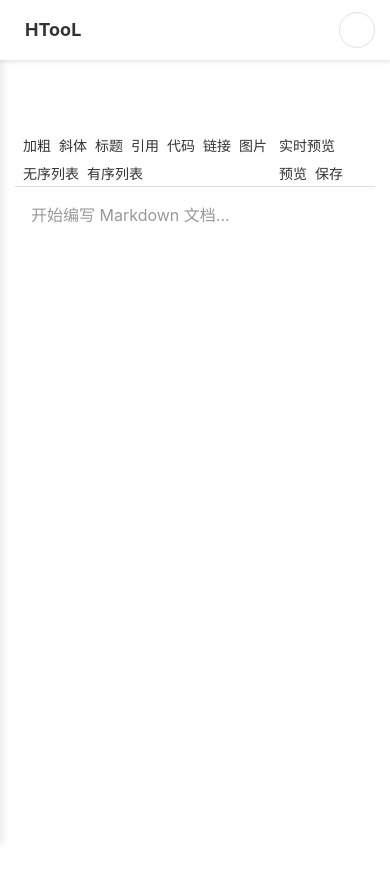
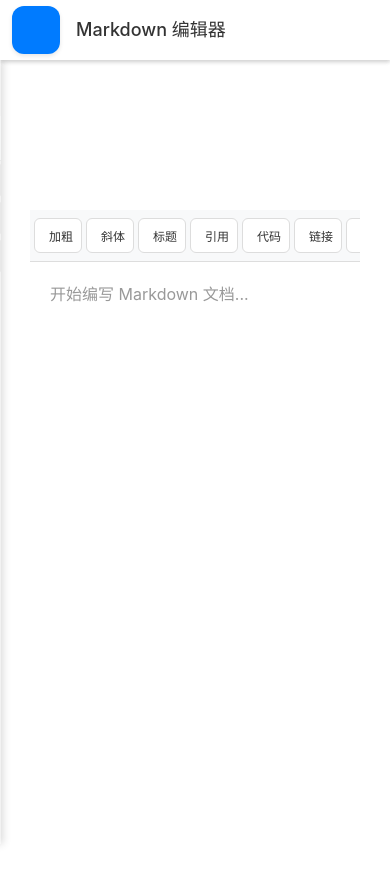
Before and after one commit to Hughhhhcoder/HTooL, a Vue app: page /markdown in a window 390 px wide. Shown: the top 880 px of the page. Before the commit the page ends 844 px from the top, so only its background shows below. Built offline with nearby package versions, Linux system fonts and the light colour scheme.

Commit message:
fix: improve mobile layout and button visibility

```diff
--- a/src/views/MarkdownEditor.vue
+++ b/src/views/MarkdownEditor.vue
@@ -1,7 +1,7 @@
 <template>
   <div class="markdown-editor" :data-view="isEditorView ? 'editor' : 'files'">
-    <!-- 移动端顶部导航栏 -->
-    <div class="mobile-nav" v-if="isMobile">
+    <!-- 统一的顶部导航栏 -->
+    <div class="mobile-nav">
       <button class="menu-button" @click="toggleFileManager">
         <i class="fas fa-bars"></i>
       </button>
@@ -680,151 +680,55 @@ watch(isEditorView, (newValue) => {
   position: relative;
 }
 
-/* 文件管理器 */
+/* 统一的文件管理器样式 */
 .file-manager {
+  position: fixed;
+  top: 60px;
+  left: 0;
   width: 300px;
-  height: 100%;
+  height: calc(100vh - 60px);
   background: #fff;
-  border-right: 1px solid #ddd;
+  z-index: 2500;
+  transform: translateX(-100%);
+  transition: transform 0.3s ease;
+  box-shadow: 2px 0 8px rgba(0,0,0,0.15);
   display: flex;
   flex-direction: column;
-  transition: transform 0.3s ease;
-  flex-shrink: 0;
 }
 
-.file-manager.collapsed {
-  transform: translateX(-100%);
+.file-manager.show {
+  transform: translateX(0);
 }
 
-.file-header {
-  display: flex;
-  justify-content: space-between;
-  align-items: center;
-  padding: 12px;
-  border-bottom: 1px solid #ddd;
+/* 统一的遮罩层样式 */
+.overlay {
+  position: fixed;
+  top: 60px;
+  left: 0;
+  right: 0;
+  bottom: 0;
+  background: rgba(0,0,0,0.4);
+  z-index: 2000;
+  opacity: 0;
+  visibility: hidden;
+  transition: all 0.3s ease;
 }
 
-.file-actions {
-  padding: 12px;
+.overlay.show {
+  opacity: 1;
+  visibility: visible;
+}
+
+/* 统一的编辑器容器样式 */
+.editor-container {
+  margin-top: 60px;
+  height: calc(100vh - 60px);
+  width: 100%;
+  position: relative;
+  background: #fff;
+  z-index: 1;
   display: flex;
   flex-direction: column;
-  gap: 8px;
-}
-
-.file-tree {
-  flex: 1;
-  overflow-y: auto;
-  padding: 12px;
-}
-
-.file-item {
-  display: flex;
-  align-items: center;
-  padding: 8px 12px;
-  cursor: pointer;
-  transition: all 0.2s;
-  border-radius: 4px;
-  margin: 2px 0;
-  position: relative;
-}
-
-.file-item:hover {
-  background: #f8f9fa;
-}
-
-.file-item.is-selected {
-  background: #e9ecef;
-}
-
-.file-item i {
-  width: 20px;
-  text-align: center;
-  margin-right: 8px;
-}
-
-.file-item .file-name {
-  flex: 1;
-  overflow: hidden;
-  text-overflow: ellipsis;
-  white-space: nowrap;
-}
-
-.file-item .file-actions,
-.file-item .folder-actions {
-  display: flex;
-  gap: 4px;
-  opacity: 1 !important;
-  padding: 0 !important;
-  margin-left: 8px !important;
-}
-
-.file-item .action-button {
-  display: inline-flex !important;
-  align-items: center !important;
-  justify-content: center !important;
-  gap: 4px !important;
-  padding: 4px 8px !important;
-  background-color: #f8f9fa !important;
-  border: 1px solid #ddd !important;
-  border-radius: 4px !important;
-  color: #666 !important;
-  cursor: pointer !important;
-  min-width: 64px !important;
-  height: 28px !important;
-  white-space: nowrap !important;
-}
-
-.file-item .action-button i {
-  margin: 0 !important;
-  font-size: 14px !important;
-  width: 14px !important;
-  text-align: center !important;
-  color: inherit !important;
-}
-
-.file-item .action-button span {
-  font-size: 12px !important;
-  color: inherit !important;
-  display: inline-block !important;
-}
-
-/* 文件管理操作按钮 */
-.file-manager .file-actions .action-button {
-  display: flex;
-  align-items: center;
-  gap: 8px;
-  padding: 8px 12px;
-  background: #f8f9fa;
-  border: 1px solid #ddd;
-  border-radius: 4px;
-  color: #333;
-  cursor: pointer;
-  transition: all 0.2s;
-  width: 100%;
-}
-
-.file-manager .file-actions .action-button:hover {
-  background: #e9ecef;
-  border-color: #ced4da;
-}
-
-.file-manager .file-actions .action-button i {
-  font-size: 16px;
-}
-
-.file-manager .file-actions .action-button span {
-  font-size: 14px;
-}
-
-/* 编辑器容器 */
-.editor-container {
-  flex: 1;
-  display: flex;
-  flex-direction: column;
-  border: 1px solid #ddd;
-  border-radius: 4px;
-  overflow: hidden;
-  margin-left: 20px;
 }
 
 .toolbar {
@@ -841,27 +745,142 @@ watch(isEditorView, (newValue) => {
   flex-wrap: wrap;
 }
 
-button {
-  margin: 0;
-  padding: 0;
-  border: none;
-  background: none;
-  font: inherit;
-  color: inherit;
-  line-height: normal;
+/* 工具栏按钮样式 */
+.format-buttons button,
+.view-buttons button {
+  display: flex;
+  align-items: center;
+  gap: 6px;
+  padding: 8px 12px;
+  border: 1px solid #ddd;
+  border-radius: 6px;
+  background: #fff;
+  color: #333;
+  cursor: pointer;
+  transition: all 0.2s ease;
+  min-width: 80px;
+  justify-content: center;
 }
 
-button i {
-  font-size: 14px;
+.format-buttons button:hover,
+.view-buttons button:hover {
+  background: #f0f0f0;
 }
 
-button span {
-  font-size: 14px;
+.format-buttons button i,
+.view-buttons button i {
+  font-size: 16px;
+  color: #666;
 }
 
-button:hover {
+.format-buttons button span,
+.view-buttons button span {
+  font-size: 14px;
+  color: #333;
+  display: inline-block;
+  white-space: nowrap;
+}
+
+/* 移动端工具栏按钮适配 */
+@media (max-width: 768px) {
+  .format-buttons,
+  .view-buttons {
+    gap: 4px;
+  }
+
+  .format-buttons button,
+  .view-buttons button {
+    padding: 8px;
+    min-width: auto;
+  }
+
+  .format-buttons button i,
+  .view-buttons button i {
+    font-size: 18px;
+    margin: 0;
+  }
+
+  .format-buttons button span,
+  .view-buttons button span {
+    font-size: 12px;
+  }
+
+  .toolbar {
+    overflow-x: auto;
+    -webkit-overflow-scrolling: touch;
+    padding: 8px 4px;
+  }
+
+  .format-buttons,
+  .view-buttons {
+    flex-wrap: nowrap;
+  }
+}
+
+/* 文件管理器按钮样式 */
+.file-actions .action-button {
+  display: flex;
+  align-items: center;
+  gap: 8px;
+  padding: 8px 12px;
+  background: #f8f9fa;
+  border: 1px solid #ddd;
+  border-radius: 4px;
+  color: #333;
+  cursor: pointer;
+  transition: all 0.2s;
+  width: 100%;
+  justify-content: center;
+}
+
+.file-actions .action-button i {
+  font-size: 16px;
+  color: #666;
+}
+
+.file-actions .action-button span {
+  font-size: 14px;
+  color: #333;
+  display: inline-block;
+  white-space: nowrap;
+}
+
+.file-actions .action-button:hover {
   background: #e9ecef;
   border-color: #ced4da;
+}
+
+/* 文件项按钮样式 */
+.file-item .action-button {
+  display: inline-flex;
+  align-items: center;
+  gap: 4px;
+  padding: 4px 8px;
+  background: #fff;
+  border: 1px solid #ddd;
+  border-radius: 4px;
+  color: #666;
+  cursor: pointer;
+  transition: all 0.2s;
+  min-width: 60px;
+  justify-content: center;
+}
+
+.file-item .action-button i {
+  font-size: 14px;
+  width: auto;
+  margin: 0;
+}
+
+.file-item .action-button span {
+  font-size: 12px;
+  display: inline-block;
+  white-space: nowrap;
+}
+
+.file-item .action-button:hover {
+  background: #f8f9fa;
+  color: #333;
 }
 
 .editor-content {
@@ -993,41 +1012,41 @@ button:hover {
   display: flex;
 }
 
-/* 移动端导航栏 */
+/* 统一的导航栏样式 */
 .mobile-nav {
-  position: sticky;
+  position: fixed;
   top: 0;
   left: 0;
   width: 100%;
-  height: 56px;
-  z-index: 1001;
+  height: 60px;
+  z-index: 3000;
   background: #fff;
-  box-shadow: 0 1px 3px rgba(0,0,0,0.1);
+  box-shadow: 0 2px 4px rgba(0,0,0,0.1);
   display: flex;
   align-items: center;
-  padding: 0 16px;
-  border-bottom: 1px solid #ddd;
+  padding: 0 12px;
 }
 
 .menu-button {
-  width: 44px;
-  height: 44px;
+  width: 48px;
+  height: 48px;
   display: flex;
   align-items: center;
   justify-content: center;
-  border: 2px solid #007bff;
-  background: #fff;
-  color: #007bff;
+  border: none;
+  background: #007bff;
+  color: #fff;
   font-size: 24px;
   padding: 0;
   border-radius: 12px;
   transition: all 0.2s ease;
+  z-index: 3001;
+  box-shadow: 0 2px 4px rgba(0,0,0,0.1);
 }
 
 .menu-button:active {
-  background: #007bff;
-  color: #fff;
   transform: scale(0.95);
+  background: #0056b3;
 }
 
 .menu-button i {
@@ -1037,196 +1056,22 @@ button:hover {
 .mobile-title {
   margin: 0;
   font-size: 18px;
-  margin-left: 12px;
+  margin-left: 16px;
   font-weight: 500;
   color: #333;
   flex: 1;
 }
 
-/* 遮罩层 */
-.overlay {
-  position: fixed;
-  top: 0;
-  left: 0;
-  right: 0;
-  bottom: 0;
-  background: rgba(0,0,0,0.3);
-  z-index: 1999;
-  opacity: 0;
-  visibility: hidden;
-  transition: opacity 0.3s ease;
+/* 响应式调整 */
+@media (max-width: 768px) {
+  .file-manager {
+    width: 85%;
+  }
 }
 
-.overlay.show {
-  opacity: 1;
-  visibility: visible;
-}
-
-/* 响应式布局 */
-@media (max-width: 768px) {
-  .markdown-editor {
-    height: 100vh;
-    width: 100vw;
-    position: fixed;
-    top: 0;
-    left: 0;
-    overflow: hidden;
-  }
-
-  .main-content {
-    flex-direction: row;
-    height: calc(100vh - 56px);
-    position: relative;
-  }
-
-  /* 文件管理器 */
+@media (min-width: 769px) {
   .file-manager {
-    position: fixed;
-    top: 56px;
-    left: 0;
-    width: 80%;
-    height: calc(100vh - 56px);
-    background: #fff;
-    z-index: 2000;
-    transform: translateX(-100%);
-    transition: transform 0.3s ease;
-    box-shadow: 2px 0 8px rgba(0,0,0,0.1);
-  }
-
-  .file-manager.show {
-    transform: translateX(0);
-  }
-
-  /* 遮罩层 */
-  .overlay {
-    position: fixed;
-    top: 0;
-    left: 0;
-    right: 0;
-    bottom: 0;
-    background: rgba(0,0,0,0.3);
-    z-index: 1999;
-    opacity: 0;
-    visibility: hidden;
-    transition: opacity 0.3s ease;
-  }
-
-  .overlay.show {
-    opacity: 1;
-    visibility: visible;
-  }
-
-  /* 编辑器容器 */
-  .editor-container {
-    margin: 0;
-    border: none;
-    height: 100%;
-    width: 100%;
-    position: relative;
-    background: #fff;
-    display: flex;
-    flex-direction: column;
-    z-index: 1;
-  }
-
-  /* 移动端导航栏 */
-  .mobile-nav {
-    position: sticky;
-    top: 0;
-    left: 0;
-    width: 100%;
-    height: 56px;
-    z-index: 1001;
-    background: #fff;
-    box-shadow: 0 1px 3px rgba(0,0,0,0.1);
-    display: flex;
-    align-items: center;
-    padding: 0 16px;
-  }
-
-  .menu-button {
-    width: 44px;
-    height: 44px;
-    display: flex;
-    align-items: center;
-    justify-content: center;
-    border: 2px solid #007bff;
-    background: #fff;
-    color: #007bff;
-    font-size: 24px;
-    padding: 0;
-    border-radius: 12px;
-    transition: all 0.2s ease;
-  }
-
-  .menu-button:active {
-    background: #007bff;
-    color: #fff;
-    transform: scale(0.95);
-  }
-
-  .menu-button i {
-    margin: 0;
-  }
-
-  .mobile-title {
-    margin: 0;
-    font-size: 18px;
-    margin-left: 12px;
-    font-weight: 500;
-    color: #333;
-    flex: 1;
-  }
-
-  /* 根据视图状态显示内容 */
-  .markdown-editor[data-view="editor"] .editor-container {
-    display: flex;
-  }
-
-  .markdown-editor[data-view="files"] .file-manager {
-    display: block;
-  }
-
-  /* 工具栏样式优化 */
-  .toolbar {
-    position: sticky;
-    top: 0;
-    z-index: 10;
-    background: #fff;
-    padding: 8px;
-    border-bottom: 1px solid #ddd;
-    overflow-x: auto;
-    -webkit-overflow-scrolling: touch;
-    height: 56px;
-    display: flex;
-    align-items: center;
-  }
-
-  /* 编辑器内容区域 */
-  .editor-content {
-    height: calc(100vh - 112px);
-    overflow-y: auto;
-    -webkit-overflow-scrolling: touch;
-  }
-
-  .editor,
-  .preview {
-    padding: 16px;
-    font-size: 16px;
-    line-height: 1.6;
-  }
-
-  /* 分屏预览模式优化 */
-  .editor-wrapper.split-view {
-    flex-direction: column;
-  }
-
-  .editor-wrapper.split-view .editor,
-  .editor-wrapper.split-view .preview {
-    max-width: 100%;
-    width: 100%;
-    height: 50%;
-    min-height: calc((100vh - 112px) / 2);
+    width: 300px;
   }
 }
 
@@ -1305,18 +1150,4 @@ button:hover {
 .file-item:hover .folder-actions {
   opacity: 1;
 }
-
-.file-item .action-button {
-  padding: 4px 8px;
-  background: none;
-  border: none;
-  color: #666;
-  cursor: pointer;
-  border-radius: 4px;
-}
-
-.file-item .action-button:hover {
-  background: #e9ecef;
-  color: #333;
-}
 </style>
```
